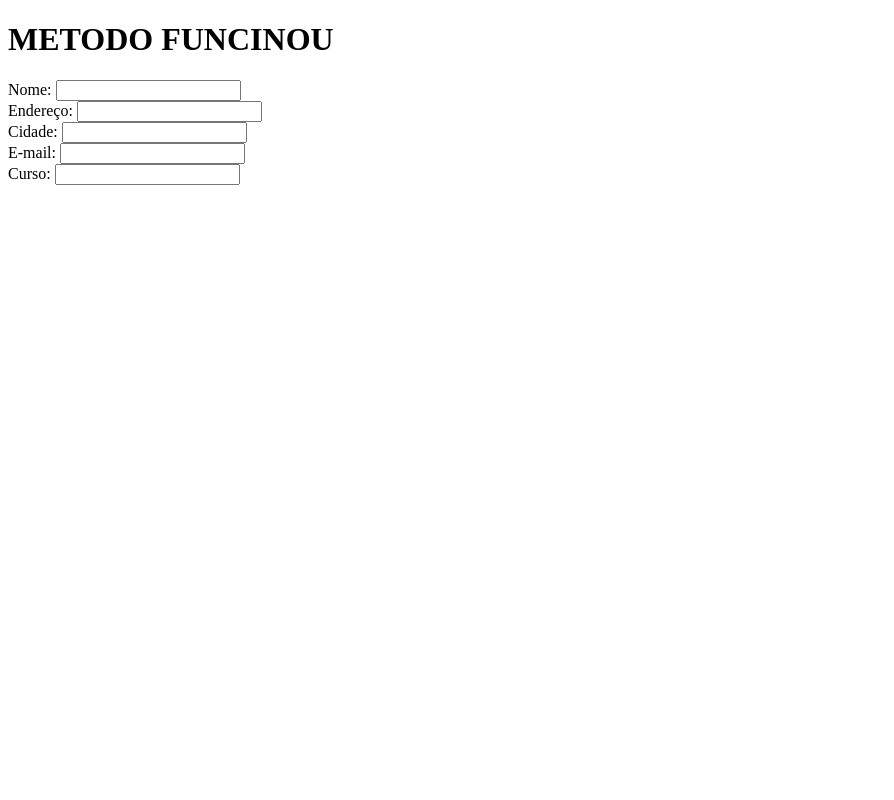
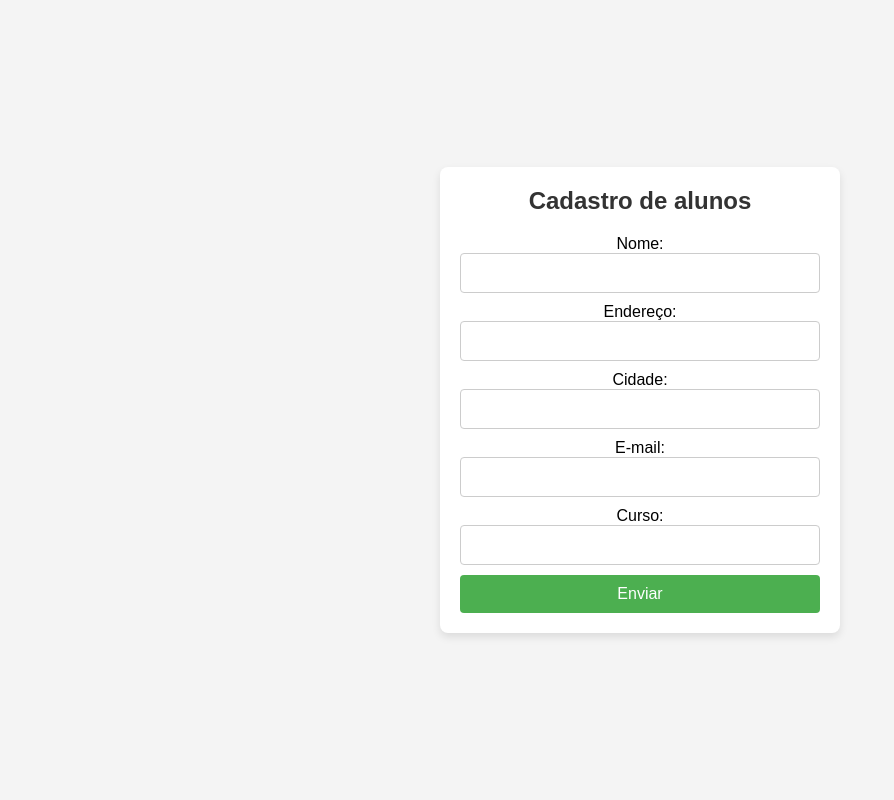
Before and after one commit to PHSL12/Training_Forms, a Django app: page / in a window 1280 px wide. Shown: the whole page, without its empty margins (0-894 px from the left). Run offline with Django 5.2, Linux system fonts and the light colour scheme.

Commit message:
atualização base

```diff
--- /dev/null
+++ b/matricula/static/matricula/css/style.css
@@ -0,0 +1,71 @@
+/* Estilo básico para resetar margens e paddings */
+* {
+    margin: 0;
+    padding: 0;
+    box-sizing: border-box;
+}
+
+/* Estilo do corpo da página */
+body {
+    font-family: Arial, sans-serif;
+    background-color: #f4f4f4;
+    display: flex;
+    justify-content: center;
+    align-items: center;
+    height: 100vh;
+}
+
+/* Container centralizado para o formulário */
+.container {
+    background-color: white;
+    padding: 20px;
+    border-radius: 8px;
+    box-shadow: 0 4px 8px rgba(0, 0, 0, 0.1);
+    width: 100%;
+    max-width: 400px;
+    text-align: center;
+}
+
+/* Estilo do título */
+.container h1 {
+    margin-bottom: 20px;
+    font-size: 24px;
+    color: #333;
+}
+
+/* Estilo dos inputs do formulário */
+form input[type="text"],
+form input[type="email"],
+form input[type="password"],
+form textarea,
+form select {
+    width: 100%;
+    padding: 10px;
+    margin-bottom: 10px;
+    border: 1px solid #ccc;
+    border-radius: 4px;
+    font-size: 16px;
+}
+
+/* Estilo do botão de envio */
+form button[type="submit"] {
+    background-color: #4CAF50;
+    color: white;
+    padding: 10px 20px;
+    border: none;
+    border-radius: 4px;
+    cursor: pointer;
+    font-size: 16px;
+    width: 100%;
+}
+
+form button[type="submit"]:hover {
+    background-color: #45a049;
+}
+
+/* Estilo para campos com erro */
+form .error {
+    color: red;
+    font-size: 14px;
+    margin-bottom: 10px;
+}
--- a/matricula/templates/form.html
+++ b/matricula/templates/form.html
@@ -3,13 +3,18 @@
 <head>
     <meta charset="UTF-8">
     <meta name="viewport" content="width=device-width, initial-scale=1.0">
-    <title>Document</title>
+    <title>Formulário</title>
+    {% load static %}
+    <link rel="stylesheet" href="{% static 'css/style.css' %}">
 </head>
 <body>
-    <h1>METODO FUNCINOU</h1>
-    <form>
-        {% csrf_token %}
-        {{ form }}
-    </form>
+    <div class="container">
+        <h1>Cadastro de alunos</h1>
+        <form>
+            {% csrf_token %}
+            {{ form.as_p }}
+            <button type="submit">Enviar</button>
+        </form>
+    </div>
 </body>
 </html>
```
